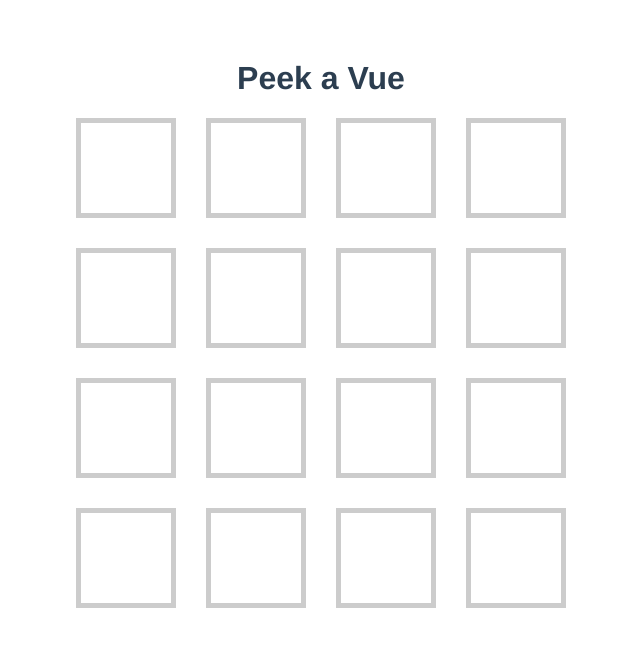
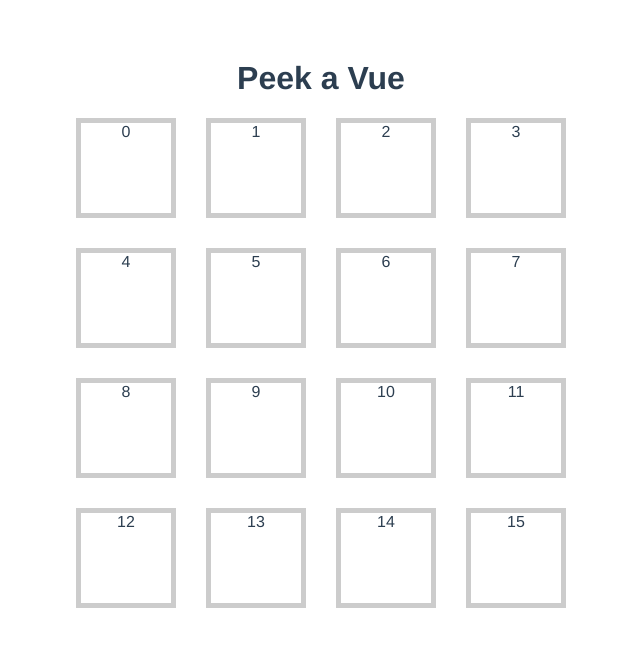
Before and after one commit to kyawzin98/card-matching-game, a Vue app: page / in a window 1280 px wide. Shown: the top 646 px of the page, without its empty margins (319-959 px from the left). Built offline with nearby package versions, Linux system fonts and the light colour scheme.

Commit message:
refactor game board and create card component with value prop

```diff
--- /dev/null
+++ b/src/components/Card.vue
@@ -0,0 +1,19 @@
+<template>
+  <div class="card">
+   {{value}}
+  </div>
+</template>
+
+<script>
+export default {
+  name: "Card",
+  props: {
+    value: {
+      type: Number,
+      required: true
+    }
+  }
+};
+</script>
+
+<style scoped></style>
--- a/src/views/Home.vue
+++ b/src/views/Home.vue
@@ -1,32 +1,29 @@
 <template>
   <h1>Peek a Vue</h1>
   <section class="game-board">
-    <div class="card"></div>
-    <div class="card"></div>
-    <div class="card"></div>
-    <div class="card"></div>
-    <div class="card"></div>
-    <div class="card"></div>
-    <div class="card"></div>
-    <div class="card"></div>
-    <div class="card"></div>
-    <div class="card"></div>
-    <div class="card"></div>
-    <div class="card"></div>
-    <div class="card"></div>
-    <div class="card"></div>
-    <div class="card"></div>
-    <div class="card"></div>
+    <Card v-for="(card, index) in cardList" :key="`card-${index}`" :value="card" />
   </section>
 </template>
 
 <script>
 // @ is an alias to /src
 
+import Card from "@/components/Card";
 export default {
   name: "Home",
   components: {
+    Card
+  },
+  setup() {
+    const cardList = [];
 
+    for (let i = 0; i < 16; i++) {
+      cardList.push(i);
+    }
+
+    return {
+      cardList
+    };
   }
 };
 </script>
@@ -43,5 +40,4 @@
   grid-gap: 30px;
   justify-content: center;
 }
-
 </style>
```
